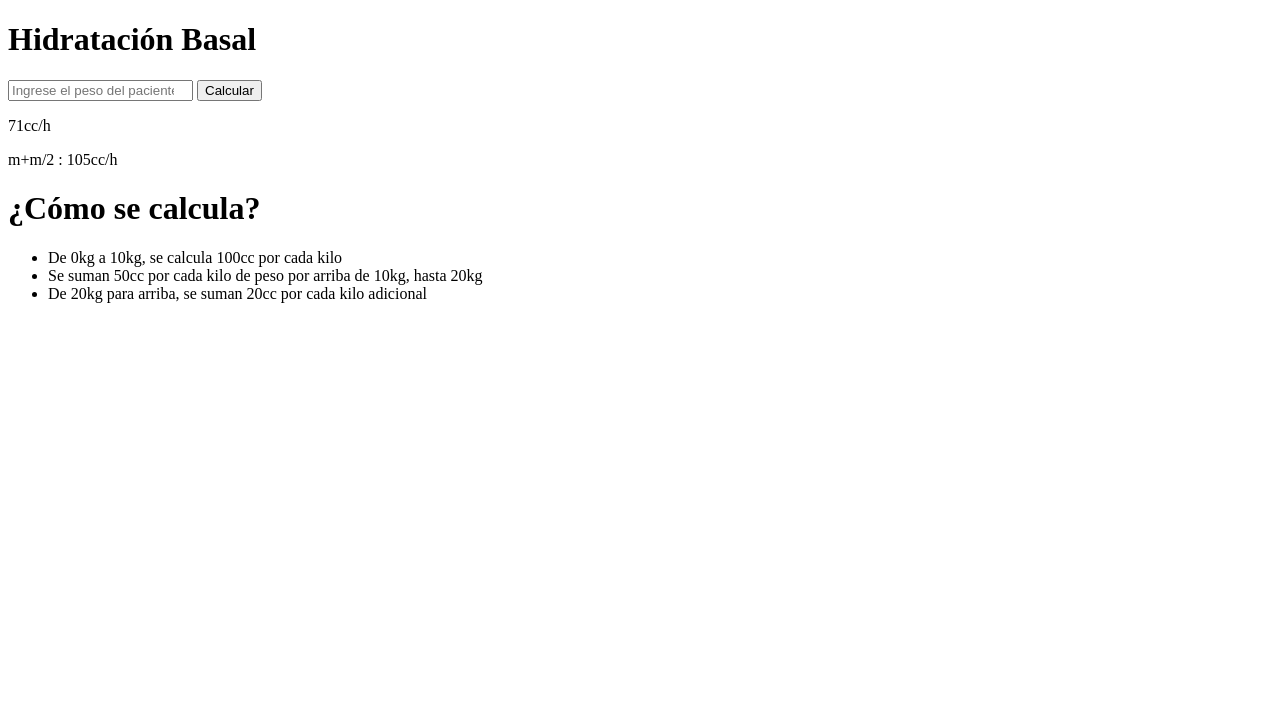
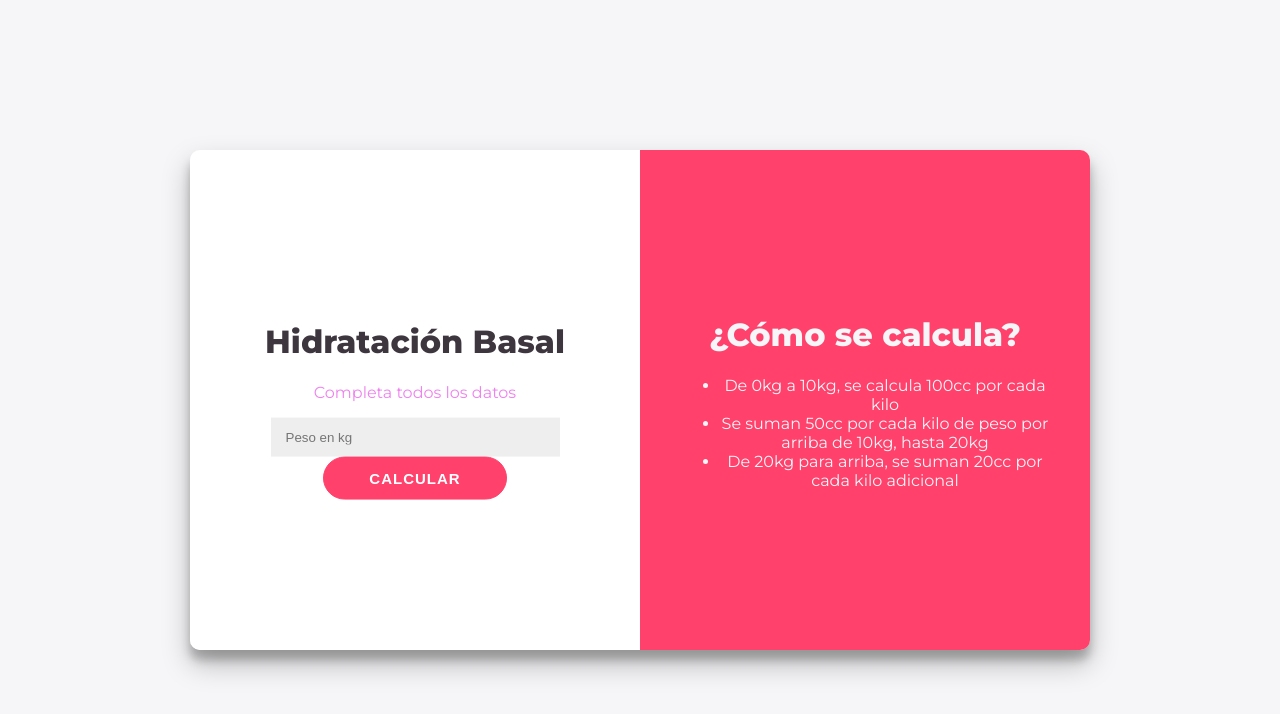
Before and after one commit to camilacuquejo/camilacuquejo.github.io, a plain HTML site: page index.html in a window 1280 px wide. Drawn offline with Linux system fonts and the light colour scheme.

Commit message:
Add files via upload

```diff
--- a/index.html
+++ b/index.html
@@ -2,17 +2,24 @@
 <html>
     <head>
         <title>Calculadora Basal</title>
+        <link rel="stylesheet" href="./style.css" />
+        <script src="script.js" defer></script>
     </head>
-    <body>
-    <div>
-        <div>
+    <body >
+    <div id="contenedor">
+        <div id="Calculadora">
+          <div class="contenido">
                 <h1>Hidratación Basal</h1>
-                <input type="number" placeholder="Ingrese el peso del paciente en kg"/>
-                <button>Calcular</button>
-                <p>71cc/h</p>
-                <p>m+m/2 : 105cc/h</p>
+                <p class="item">Completa todos los datos</p>
+                <input class="item" id="peso" type="number" placeholder="Peso en kg" />
+                <p class="item" id="error">* Debe completar todos los datos</p>
+                <button class="item" id="calcular">Calcular</button>
+                <p class="item resultado" id="flu">71cc/h</p>
+                <p class="item resultado" id="man">m+m/2 : 105cc/h</p>
           </div>
-      <div>
+     </div>
+     <div id="detalle">
+        <div class="contenido">
             <h1>¿Cómo se calcula?</h1>
             <ul>
                 <li>De 0kg a 10kg, se calcula 100cc por cada kilo</li>
@@ -21,5 +28,6 @@
             </ul>
       </div>
     </div>
+   </div>
   </body>
 </html>
--- /dev/null
+++ b/style.css
@@ -0,0 +1,90 @@
+@import url('https://fonts.googleapis.com/css?family=Montserrat:400,800');
+
+body{
+    background: #f6f5f7;
+    font-family: 'Montserrat', sans-serif;
+    color: #3E363F;
+}
+
+p{
+    color:violet;
+}
+
+#contenedor{
+    width: 900px;
+    height: 500px;
+    text-align: center;
+    /* Estas 3 lineas se encargan de centrar el div vertical y horizontalmente */
+    position: absolute;
+    inset: 0;
+    margin: auto;
+    border-radius: 10px;
+  overflow: hidden;
+  box-shadow: 0 14px 28px rgba(0,0,0,0.25),
+    0 10px 10px rgba(0,0,0,0.22);
+}
+
+#Calculadora{
+    background: white;
+    /* Con estas 3 lineas vamos a hacer que los divs queden lado a lado */
+    width: 50%;
+    height: 100%;
+    float: left;
+}
+
+#detalle{
+    background: #FF416C;
+    /* Con estas 3 lineas vamos a hacer que los divs queden lado a lado */
+    width: 50%;
+    height: 100%;
+    float: left;
+    color: #f6f5f7;
+}
+
+.contenido{
+    /* Estas tres lineas van a centrar el contenido verticalmente dentro de cada div */
+    position: relative;
+    top: 50%;
+    transform: translateY(-50%);
+    overflow: hidden;
+    padding: 40px;
+}
+
+
+input {
+	width: 70%;
+    padding: 12px 15px;
+    border: none;
+    background-color: #eee;
+}
+
+button {
+    font-size: 15px;
+      font-weight: bold;
+      padding: 12px 45px;
+      border-radius: 30px;
+      background-color: #FF416C;
+      border: 1px solid #FF416C;
+      color: #FFFFFF;
+      text-transform: uppercase;
+      letter-spacing: 1px;
+      transition: transform 20ms ease-in;
+  }
+
+  button:active {
+	transform: scale(0.95);
+}
+
+#error{
+    color: red;
+    font-weight: bold;
+    display: none;
+}
+
+.resultado{
+    color: #0A81D1;
+    font-weight: bold;
+    font-size: 25px;
+    margin-bottom: 5px;
+    display: none;
+}
```
Lines whose indentation alone changed are shown as unchanged.
